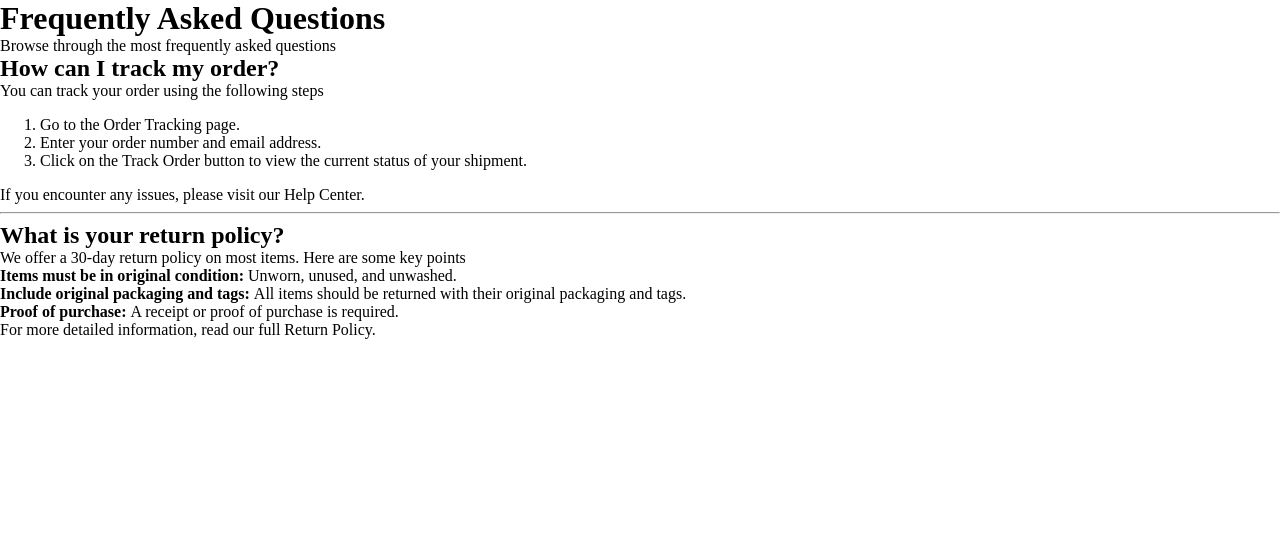
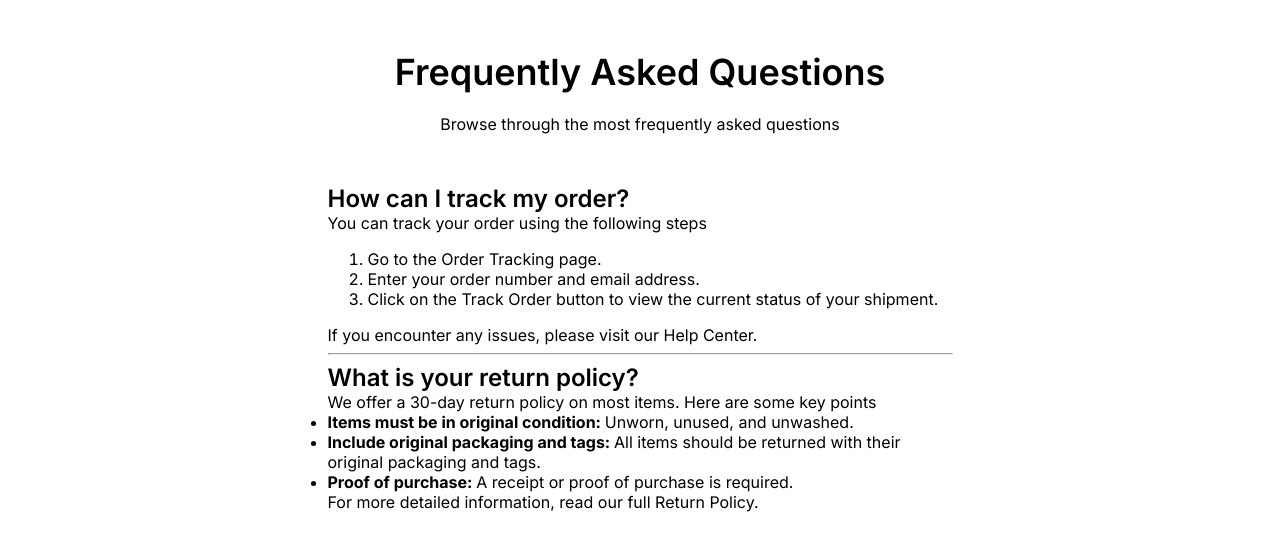
Before and after one commit to arman-anm/Simple-Frequently-Asked-Questions, a plain HTML site: page index.html in a window 1280 px wide. Drawn offline with Linux system fonts and the light colour scheme.

Commit message:
header done

```diff
--- a/css/styles.css
+++ b/css/styles.css
@@ -1,3 +1,10 @@
+/* Fonts */
+@import url('https://fonts.googleapis.com/css2?family=Inter:ital,opsz,wght@0,14..32,100..900;1,14..32,100..900&display=swap');
+
+:root {
+  font-size: 16px;
+}
+
 /* Reset some default styles */
 body, h1, h2, h3, p, ul, li {
     margin: 0;
@@ -12,3 +19,32 @@ a {
 * {
     box-sizing: border-box;
 }
+/* End of reset  */
+
+body {
+  max-width: 625px;
+  margin: 0 auto;
+  font-family: "Inter", sans-serif;
+  font-size: 1rem;
+  font-weight: 400;
+  font-style: normal;
+}
+
+h1 {
+  font-family: "Inter", sans-serif;
+  font-size: 2.25rem;
+  font-weight: 600;
+  margin: 20px 0;
+
+}
+
+h2 {
+  font-family: "Inter", sans-serif;
+  font-size: 1.5rem;
+  font-weight: 600;
+}
+
+header {
+margin: 50px 0;
+text-align: center;
+}
```
